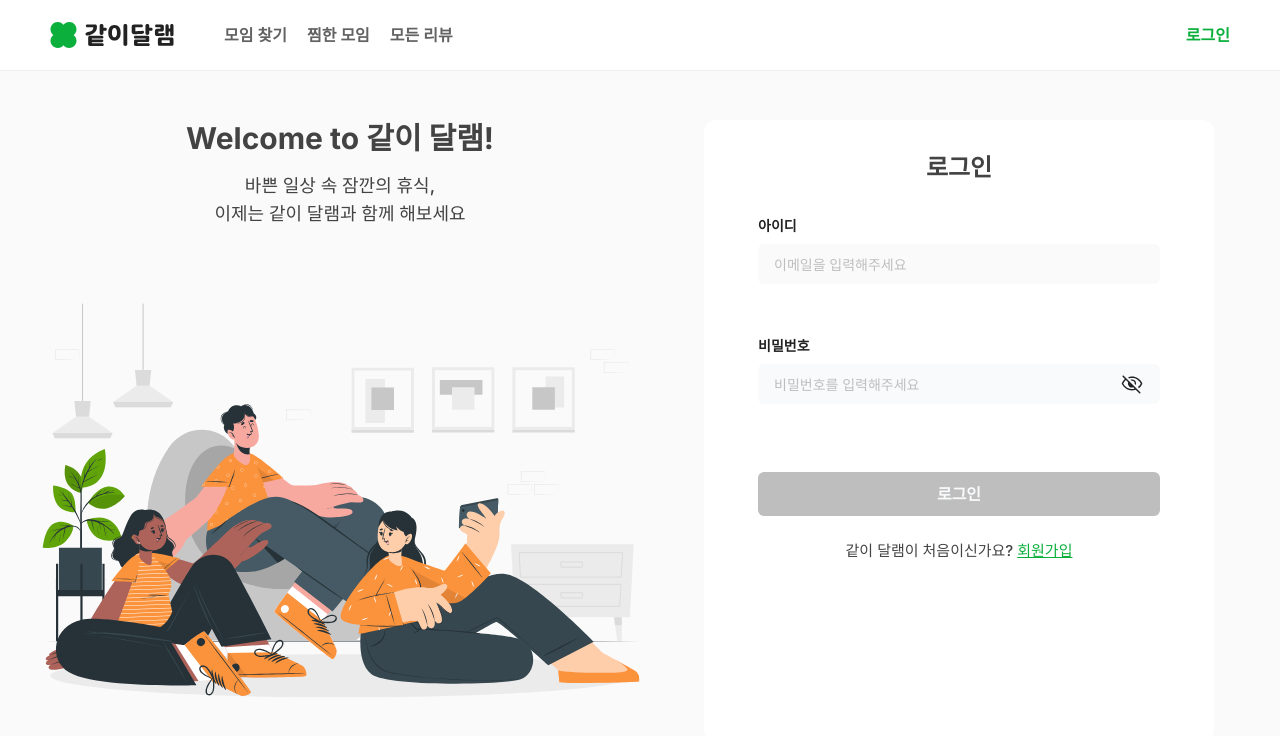
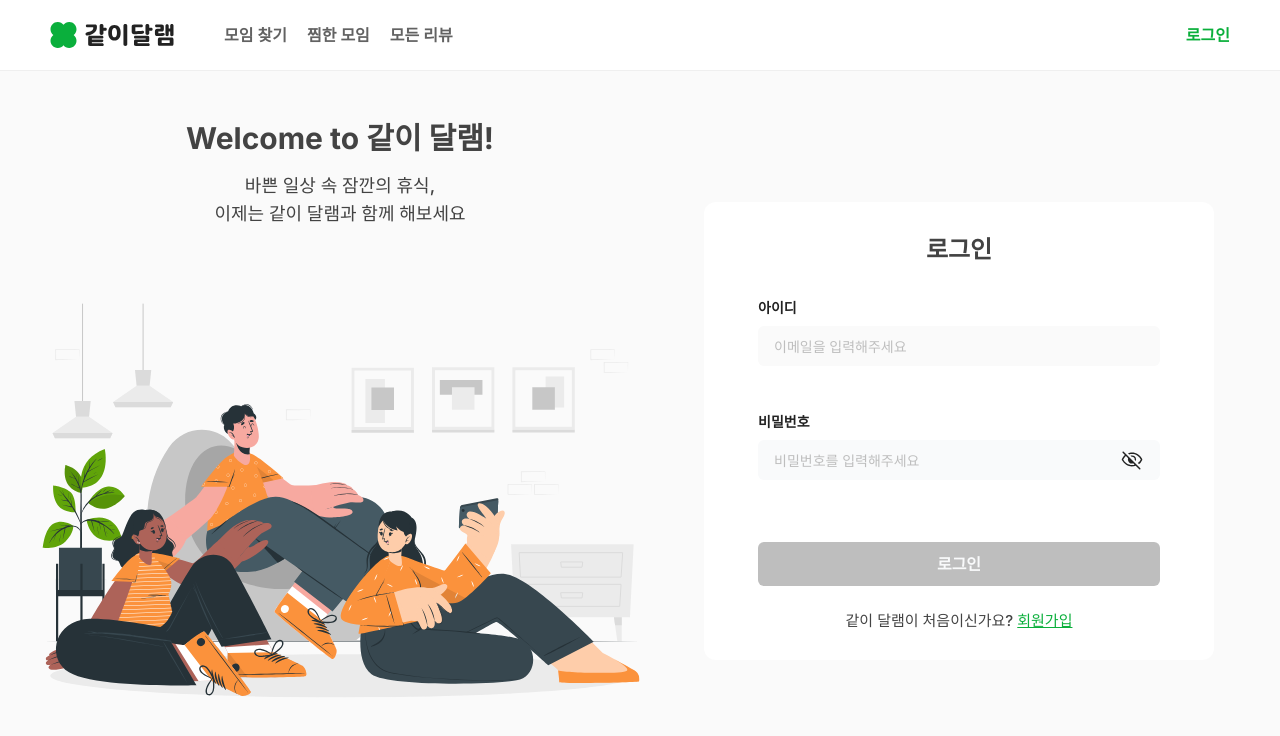
Before and after one commit to yeonna18k/relax-together-front, a Next.js app: page /signin in a window 1280 px wide. Shown: the top 736 px of the page. Built offline with nearby package versions, Linux system fonts and the light colour scheme.

Commit message:
style: auth layout 수정

```diff
--- a/src/app/(auth)/layout.tsx
+++ b/src/app/(auth)/layout.tsx
@@ -5,7 +5,7 @@ export default function AuthLayout({
 }) {
   return (
     <section className="flex h-[calc(100vh-80px)] items-center justify-center">
-      <div className="flex h-[calc(100vh-56px)] flex-col px-4 pt-[39px] md:pt-[54px] lg:h-[622px] lg:w-[1200px] lg:flex-row lg:gap-16 lg:p-0">
+      <div className="flex h-full flex-col px-4 pt-[39px] md:pt-[54px] lg:w-[1200px] lg:flex-row lg:items-center lg:gap-16 lg:p-0">
         {children}
       </div>
     </section>
--- a/src/app/(auth)/signin/page.tsx
+++ b/src/app/(auth)/signin/page.tsx
@@ -5,7 +5,7 @@ import AuthImage from '@/features/auth/ui/AuthImage';
 export default function Signin() {
   return (
     <>
-      <div>
+      <div className="lg:h-[622px]">
         <AuthHeader
           title="Welcome to 같이 달램!"
           content={`바쁜 일상 속 잠깐의 휴식,\n이제는 같이 달램과 함께 해보세요`}
--- a/src/app/(auth)/signup/page.tsx
+++ b/src/app/(auth)/signup/page.tsx
@@ -5,7 +5,7 @@ import AuthImage from '@/features/auth/ui/AuthImage';
 export default function Signup() {
   return (
     <>
-      <div>
+      <div className="lg:h-[622px]">
         <AuthHeader
           title="회원가입"
           content={`지금 가입하고, 당신의 휴식과 즐거움을 위한\n특별한 모임을 탐색하고 참여해보세요.`}
--- a/src/entities/auth/api/index.ts
+++ b/src/entities/auth/api/index.ts
@@ -23,8 +23,8 @@ export function useSignin(form: UseFormReturn<SigninFormType>) {
       return response.data;
     } catch (e) {
       console.error(e);
-      form.setError('email', {});
-      form.setError('password', {});
+      form.setError('email', { message: '' });
+      form.setError('password', { message: '' });
       form.setValue('password', '');
     }
   };
--- a/src/features/auth/signin/ui/SigninForm.tsx
+++ b/src/features/auth/signin/ui/SigninForm.tsx
@@ -63,7 +63,7 @@ export default function SigninForm() {
     // eslint-disable-next-line react-hooks/exhaustive-deps
   }, [accessToken]);
   return (
-    <div className="mt-[15px] w-full rounded-xl bg-white px-4 py-8 md:mx-auto md:mt-[49px] md:w-[608px] md:px-[54px] xl:mx-0 xl:mt-0 xl:w-[510px]">
+    <div className="mt-[15px] w-[343px] rounded-xl bg-white px-4 py-8 md:mx-auto md:mt-[49px] md:w-[608px] md:px-[54px] xl:mx-0 xl:mt-0 xl:w-[510px]">
       <div className="mb-8 text-center text-xl font-semibold text-gray-800 md:text-2xl">
         로그인
       </div>
@@ -81,8 +81,10 @@ export default function SigninForm() {
             label="비밀번호"
             placeholder="비밀번호를 입력해주세요"
           />
-          <div className="!mt-10 flex flex-col gap-6">
-            <div className="flex flex-col gap-3">
+          <div
+            className={`${loginError ? '!mt-[18px]' : '!mt-10'} flex flex-col gap-6`}
+          >
+            <div className="relative flex flex-col gap-3">
               {loginError ? (
                 <div className="text-center text-sm font-semibold text-error">
                   아이디 또는 비밀번호가 잘못 되었습니다.
--- a/src/features/auth/signup/ui/SignupForm.tsx
+++ b/src/features/auth/signup/ui/SignupForm.tsx
@@ -72,7 +72,7 @@ export default function SignupForm({
     }
   }
   return (
-    <div className="mt-5 w-full rounded-xl bg-white px-4 py-5 md:mx-auto md:mt-[30px] md:w-[536px] md:px-16 md:py-8 lg:mx-0 lg:mt-0">
+    <div className="mt-5 w-[343px] rounded-xl bg-white px-4 py-5 md:mx-auto md:mt-[30px] md:w-[536px] md:px-16 md:py-8 lg:mx-0 lg:mt-0">
       <Form {...form}>
         <form onSubmit={form.handleSubmit(onSubmit)} className="space-y-6">
           <GenericFormField
@@ -100,7 +100,7 @@ export default function SignupForm({
             label="비밀번호 확인"
             placeholder="비밀번호를 입력해주세요"
           />
-          <div className="!mt-10 flex flex-col gap-6">
+          <div className="!mt-[42px] flex flex-col gap-6">
             <Button
               disabled={!formValid}
               variant={`${formValid ? 'enabled' : 'disabled'}`}
--- a/src/features/auth/ui/AuthHeader.tsx
+++ b/src/features/auth/ui/AuthHeader.tsx
@@ -6,11 +6,11 @@ export default function SigninHeader({
   content: string;
 }) {
   return (
-    <div className="mb-[50px] flex flex-col justify-center gap-3 text-center text-gray-800 md:mb-[28px] xl:mb-[70px] xl:gap-4">
-      <div className="text-xl font-semibold md:text-2xl xl:text-3xl xl:font-bold">
+    <div className="mb-[50px] flex flex-col justify-center gap-3 text-center text-gray-800 md:mb-[28px] lg:mb-[70px] lg:gap-4">
+      <div className="text-xl font-semibold md:text-2xl lg:text-3xl lg:font-bold">
         {title}
       </div>
-      <div className="whitespace-pre-line text-sm font-medium md:text-base xl:text-lg">
+      <div className="whitespace-pre-line text-sm font-medium md:text-base lg:text-lg">
         {content}
       </div>
     </div>
--- a/src/shared/ui/button.tsx
+++ b/src/shared/ui/button.tsx
@@ -23,7 +23,7 @@ const buttonVariants = cva(
         sm: 'w-[120px] h-10 px-3 text-sm',
         lg: 'w-full h-10 px-8 text-base',
         icon: 'h-6 w-6',
-        full: 'w-full text-sm font-semibold',
+        full: 'w-full h-11 text-sm font-semibold',
       },
     },
     defaultVariants: {
--- a/src/shared/ui/form.tsx
+++ b/src/shared/ui/form.tsx
@@ -154,7 +154,10 @@ const FormMessage = React.forwardRef<
     <p
       ref={ref}
       id={formMessageId}
-      className={cn('pt-2 text-sm font-medium text-destructive', className)}
+      className={cn(
+        'pt-[6px] !text-xs font-medium text-destructive',
+        className,
+      )}
       {...props}
     >
       {body || '\u00A0'}
```
